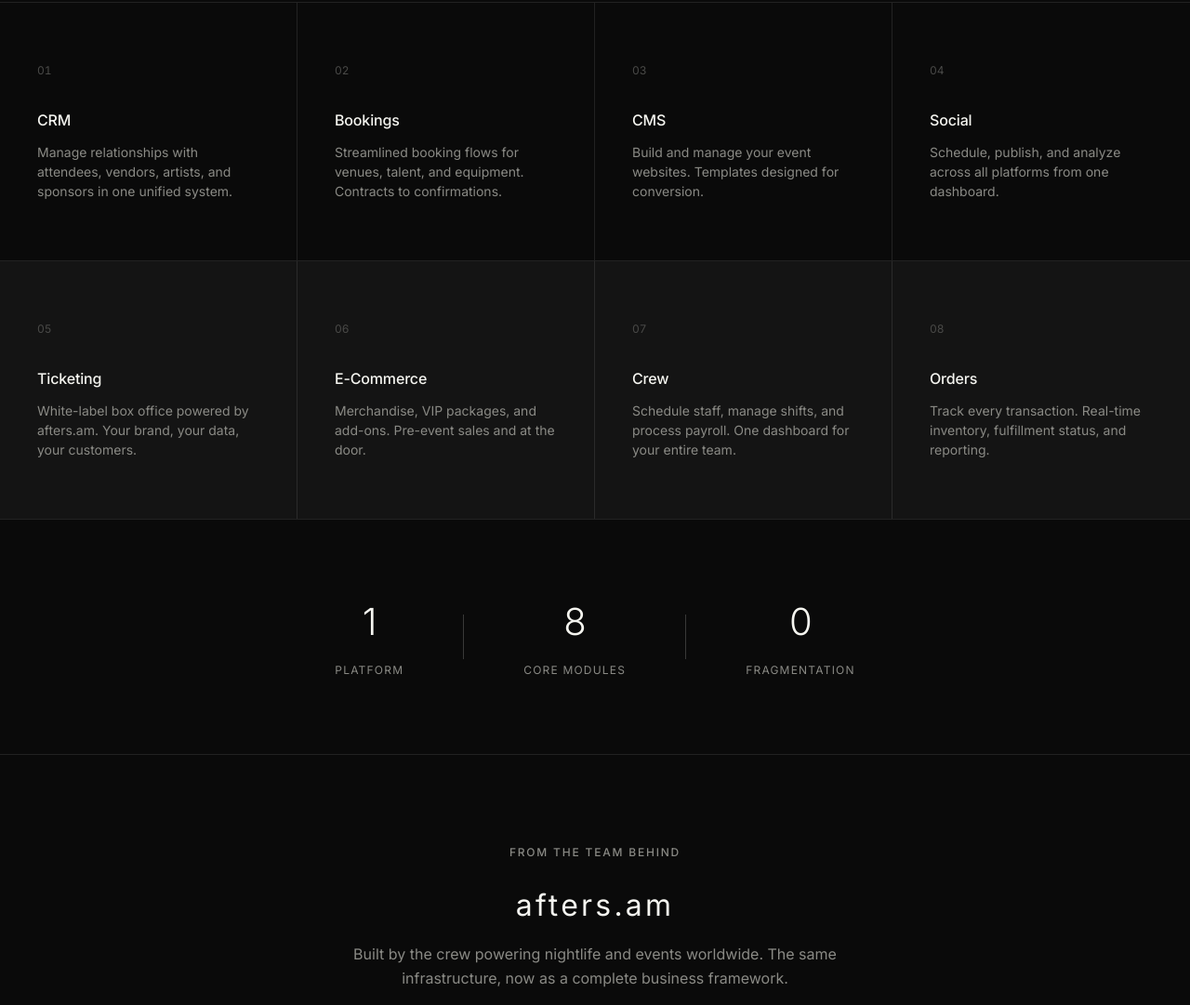
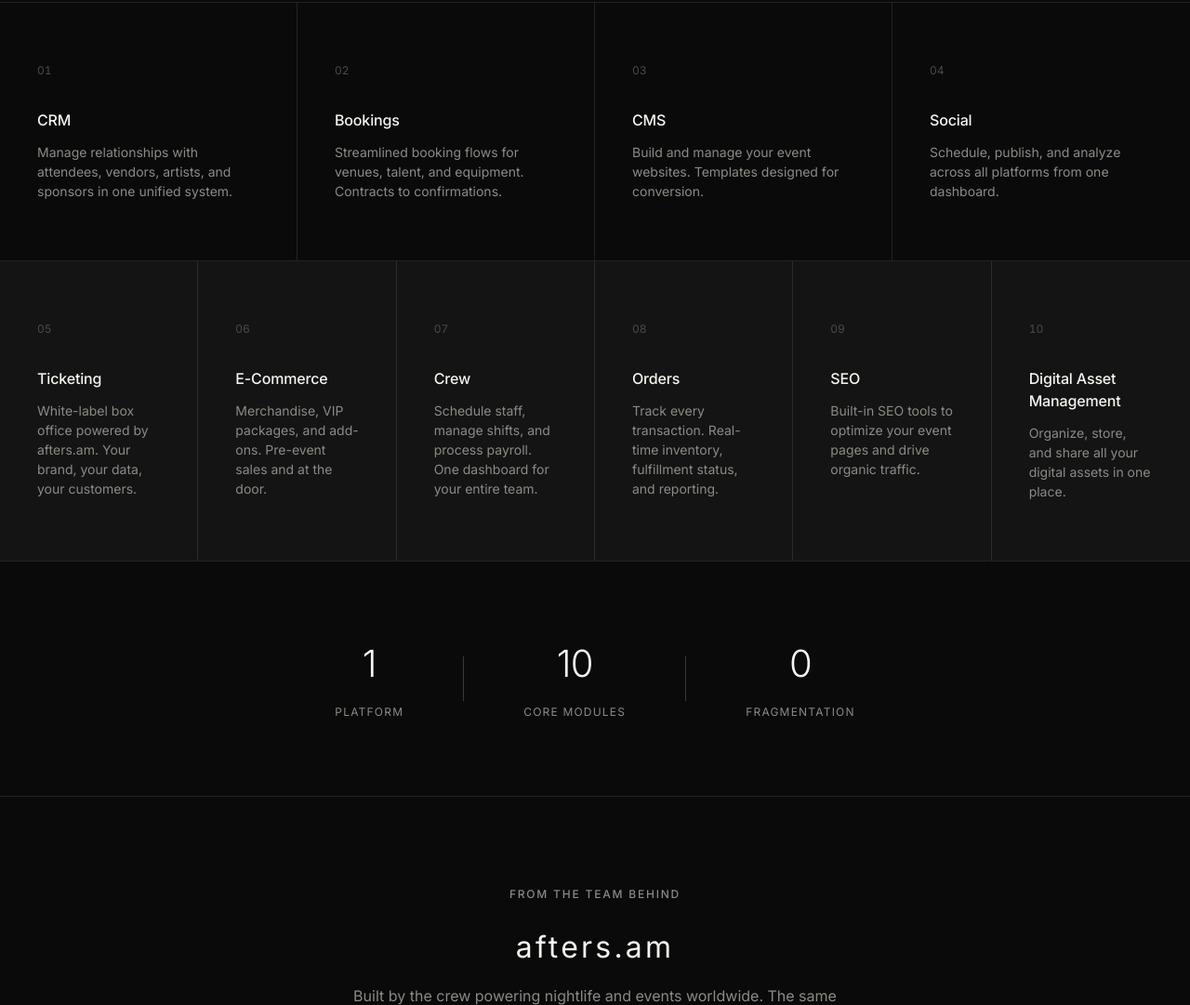
Before and after one commit to axxes-club/axxes.club, a website: page public/index.html in a window 1280 px wide. Shown: the part 797-1878 px from the top of the page at 93% size. Drawn offline with Linux system fonts and the light colour scheme.

Commit message:
feat: add SEO and Digital Asset Management to features list

```diff
--- a/public/index.html
+++ b/public/index.html
@@ -74,6 +74,16 @@
                 <h3>Orders</h3>
                 <p>Track every transaction. Real-time inventory, fulfillment status, and reporting.</p>
             </div>
+            <div class="feature">
+                <span class="feature-number">09</span>
+                <h3>SEO</h3>
+                <p>Built-in SEO tools to optimize your event pages and drive organic traffic.</p>
+            </div>
+            <div class="feature">
+                <span class="feature-number">10</span>
+                <h3>Digital Asset Management</h3>
+                <p>Organize, store, and share all your digital assets in one place.</p>
+            </div>
         </section>
 
         <section class="stats">
@@ -83,7 +93,7 @@
             </div>
             <div class="stat-divider"></div>
             <div class="stat">
-                <span class="stat-number">8</span>
+                <span class="stat-number">10</span>
                 <span class="stat-label">Core modules</span>
             </div>
             <div class="stat-divider"></div>
--- a/public/style.css
+++ b/public/style.css
@@ -154,6 +154,8 @@
 /* Features Alt Row */
 .features-alt {
     border-top: none;
+    display: grid;
+    grid-template-columns: repeat(6, 1fr);
 }
 
 .features-alt .feature {
@@ -427,6 +429,9 @@
     .features {
         grid-template-columns: repeat(2, 1fr);
     }
+    .features-alt {
+        grid-template-columns: repeat(3, 1fr);
+    }
 
     .feature:nth-child(even) {
         border-right: none;
```
Also changed, not shown: 1 other file.
